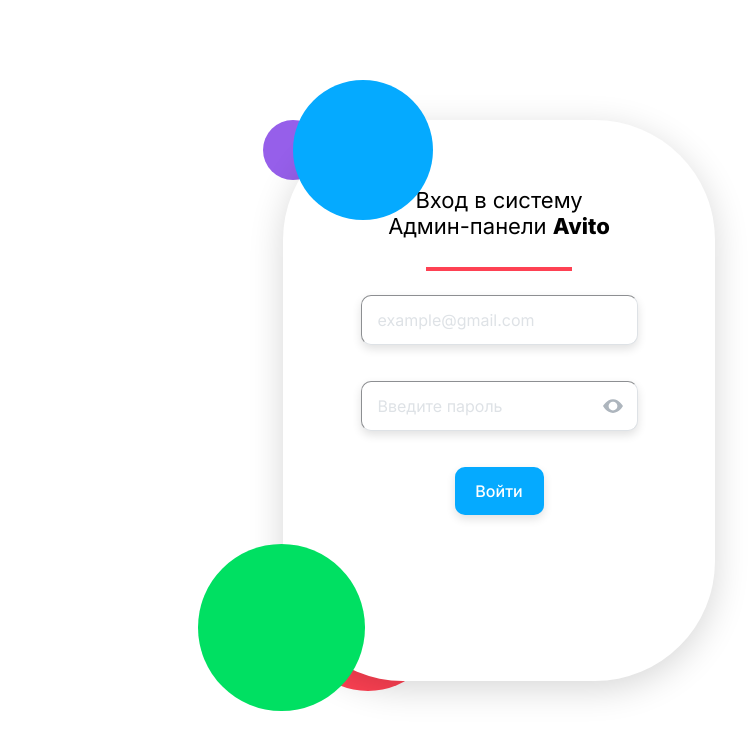
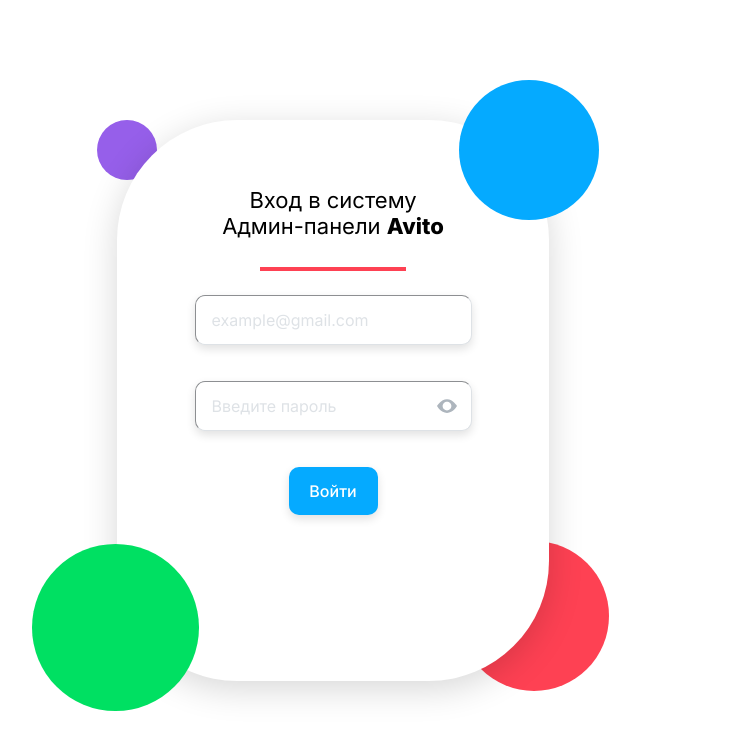
Before and after one commit to vdmkkk/it-purple-hack-frontend, a React (Create React App) app in the folder app/: page /login in a window 1280 px wide. Shown: the top 750 px of the page, without its empty margins (307-1061 px from the left). Built offline with nearby package versions, Linux system fonts and the light colour scheme.

Commit message:
Login page: update

```diff
--- a/app/src/components/Login.js
+++ b/app/src/components/Login.js
@@ -71,7 +71,7 @@
 
     return(
         <div className='back-ground'>
-            <div className='empty-div'>
+            <div className='empty-div-login'>
                 <img src={blue_ball} className='blue_ball'></img>
                 <img src={green_ball} className='green_ball'></img>
                 <img src={red_ball} className='red_ball'></img>
--- a/app/src/styles/Login.css
+++ b/app/src/styles/Login.css
@@ -7,7 +7,7 @@
     z-index: 1;
 }
 
-.empty-div {
+.empty-div-login {
     position: relative;
 }
 
```
